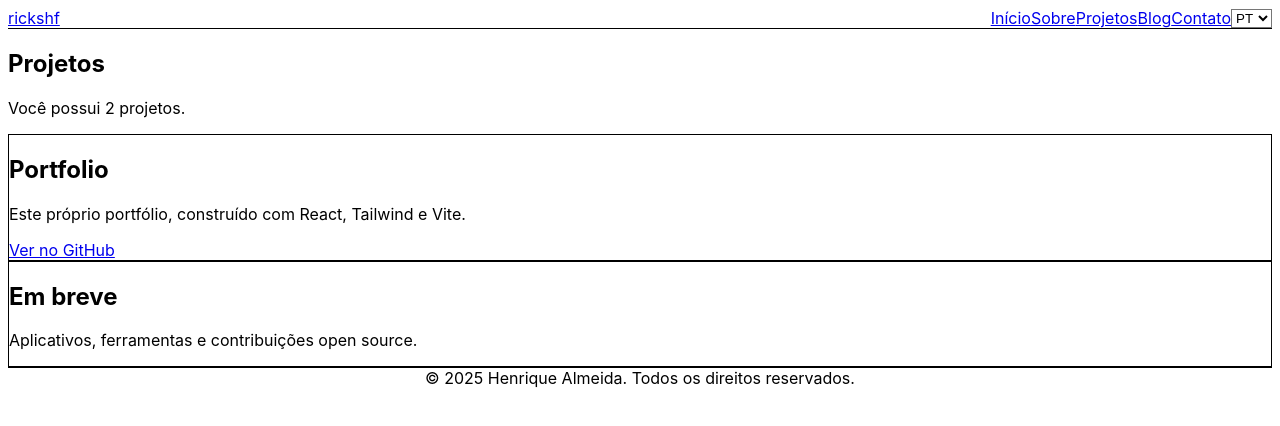
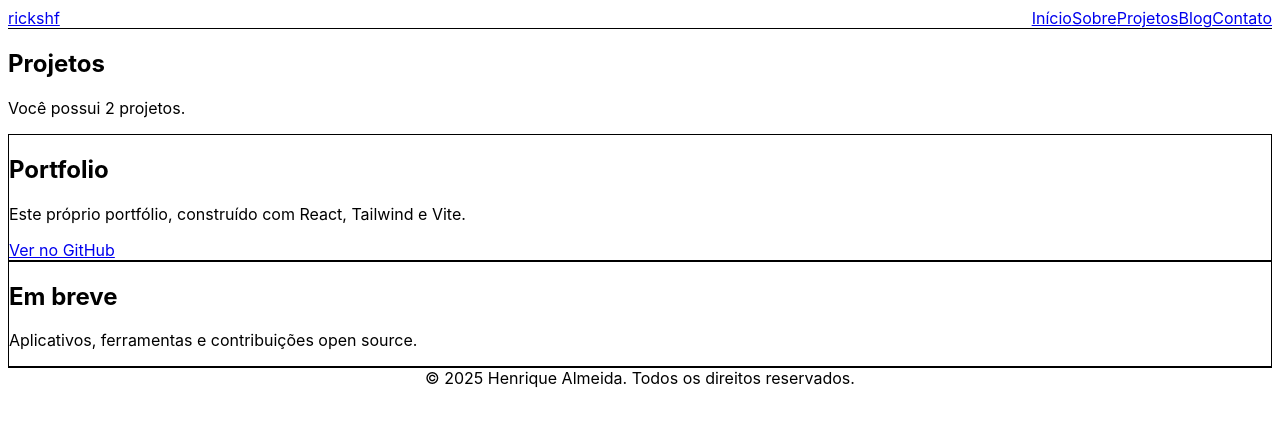
Before and after one commit to rickshf/react-portfolio, a React (Vite) app: page /projects in a window 1280 px wide. Shown: the top 426 px of the page. Built offline with nearby package versions, Linux system fonts and the light colour scheme; a web font is replaced by a local one.

Commit message:
Remove language selection state

```diff
--- a/package.json
+++ b/package.json
@@ -12,6 +12,7 @@
   "dependencies": {
     "react": "^19.1.0",
     "react-dom": "^19.1.0",
+    "react-markdown": "^10.1.0",
     "react-router-dom": "^7.6.0"
   },
   "devDependencies": {
--- a/src/components/Navbar.jsx
+++ b/src/components/Navbar.jsx
@@ -2,7 +2,7 @@ import { Link } from "react-router-dom";
 import { useLanguage } from "../context/LanguageContext";
 
 export function Navbar() {
-  const { lang, setLang, t } = useLanguage();
+  const { t } = useLanguage();
   return (
     <nav className="w-full py-4 px-6 border-b dark:border-gray-700 text-sm">
       <div className="max-w-5xl mx-auto flex justify-between items-center">
@@ -15,14 +15,6 @@ export function Navbar() {
           <Link to="/projects" className="hover:underline">{t("nav.projects")}</Link>
           <Link to="/blog" className="hover:underline">{t("nav.blog")}</Link>
           <Link to="/contact" className="hover:underline">{t("nav.contact")}</Link>
-          <select
-            value={lang}
-            onChange={(e) => setLang(e.target.value)}
-            className="ml-4 bg-transparent border border-gray-300 dark:border-gray-600 rounded px-2 py-1 text-sm"
-          >
-            <option value="pt">PT</option>
-            <option value="en">EN</option>
-          </select>
         </div>
       </div>
     </nav>
--- a/src/context/LanguageContext.jsx
+++ b/src/context/LanguageContext.jsx
@@ -1,21 +1,17 @@
-import React, { createContext, useContext, useState } from "react";
+import React, { createContext, useContext } from "react";
 import { translations } from "../locales/translations";
 
 const LanguageContext = createContext();
 
 export function LanguageProvider({ children }) {
-  const [lang, setLang] = useState("pt");
+  const lang = "pt";
   const t = (path) => {
     return path.split(".").reduce(
       (obj, key) => (obj && obj[key] != null ? obj[key] : path),
       translations[lang]
     );
   };
-  return (
-    <LanguageContext.Provider value={{ lang, setLang, t }}>
-      {children}
-    </LanguageContext.Provider>
-  );
+  return <LanguageContext.Provider value={{ t }}>{children}</LanguageContext.Provider>;
 }
 
 export function useLanguage() {
--- a/src/pages/Projects.jsx
+++ b/src/pages/Projects.jsx
@@ -22,7 +22,7 @@ const projetos = [
 ];
 
 export function Projects() {
-  const { t, lang } = useLanguage();
+  const { t } = useLanguage();
   return (
     <section className="max-w-4xl mx-auto px-4 py-16">
       <h1 className="text-4xl font-bold text-gray-900 dark:text-white mb-8">
@@ -38,7 +38,7 @@ export function Projects() {
               {proj.title}
             </h2>
             <p className="text-gray-700 dark:text-gray-300 mb-3">
-              {proj.desc[lang]}
+              {proj.desc.pt}
             </p>
             {proj.link !== "#" && (
               <a
```
Also changed, not shown: 2 other files (tests, documents, lock files or other folders).
